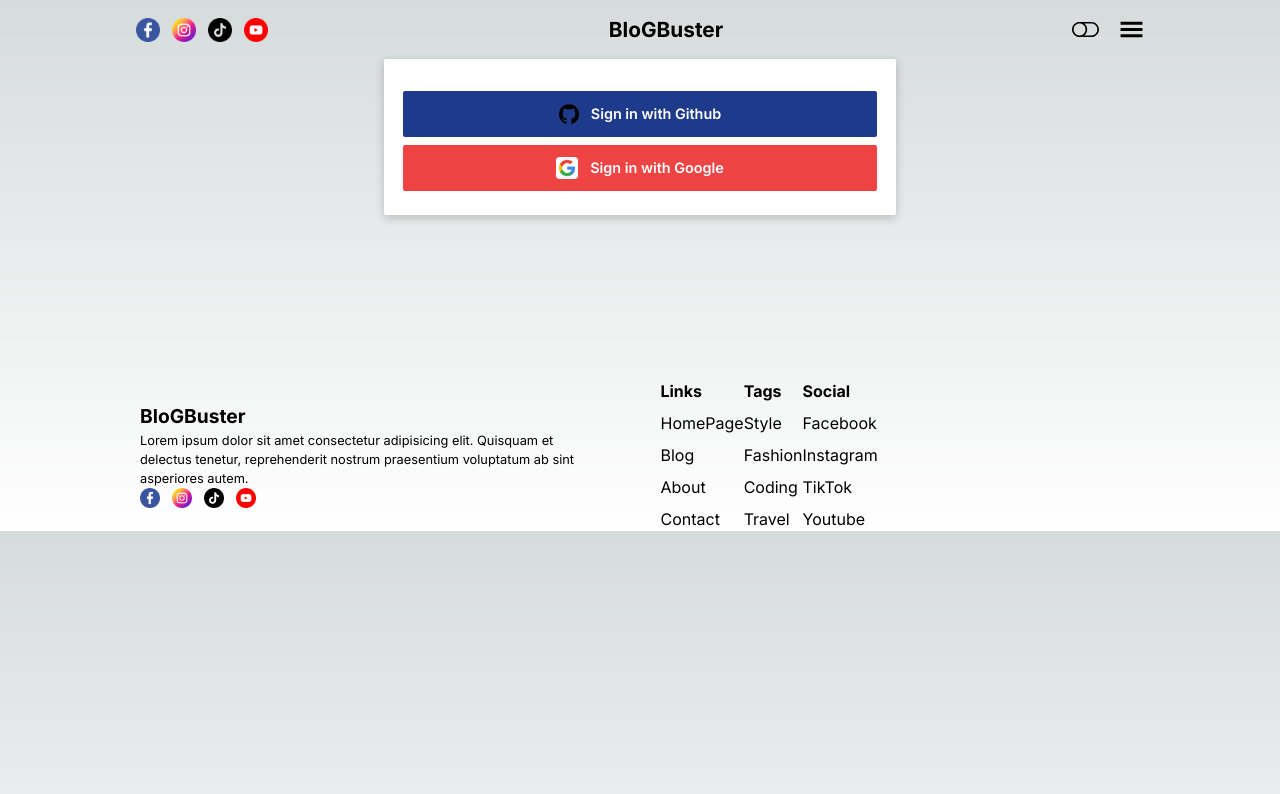
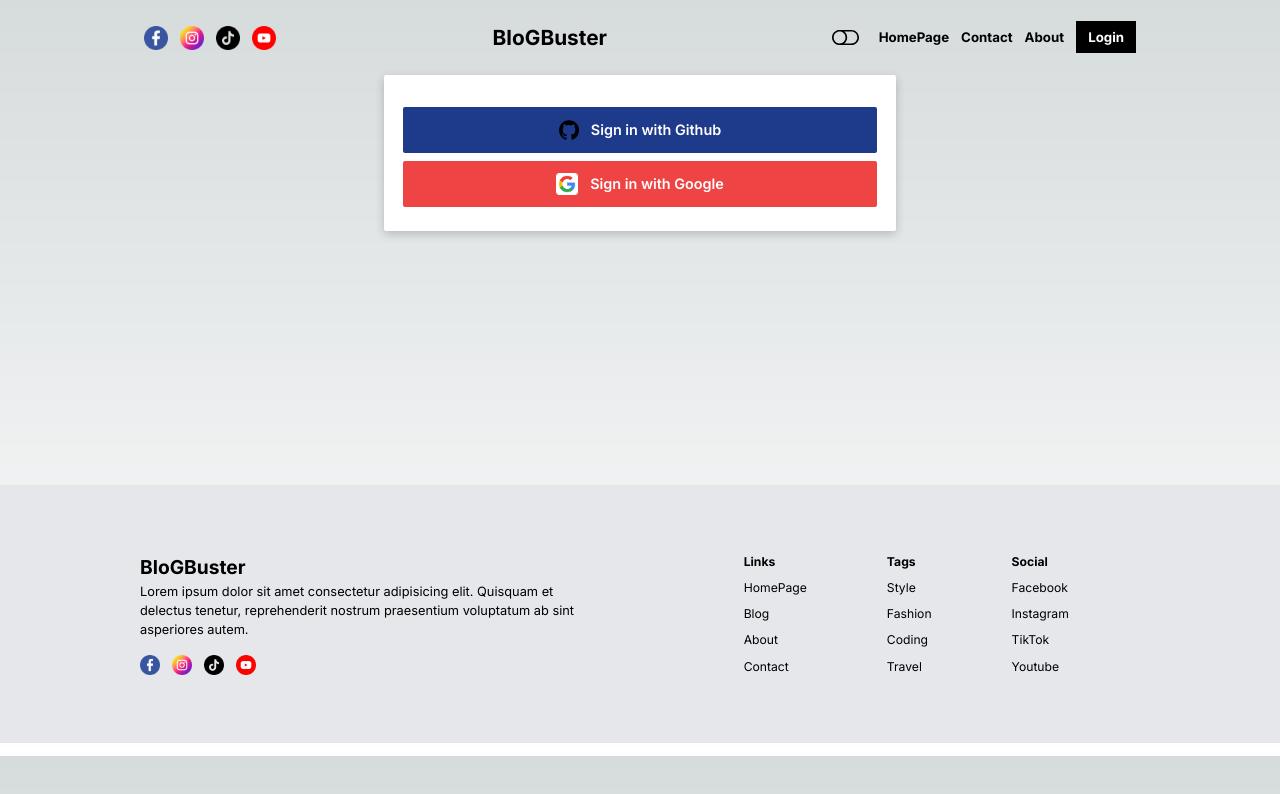
Before and after one commit to Aditya30december2003/BloGBuster, a Next.js app: page /login in a window 1280 px wide. Shown: the top 794 px of the page. Built offline with nearby package versions, Linux system fonts and the light colour scheme; no server answers.

Commit message:
changes in tailwind

```diff
--- a/tailwind.config.ts
+++ b/tailwind.config.ts
@@ -2,9 +2,8 @@ import type { Config } from "tailwindcss";
 
 const config: Config = {
   content: [
-    "./src/pages/**/*.{js,ts,jsx,tsx,mdx}",
-    "./src/components/**/*.{js,ts,jsx,tsx,mdx}",
     "./src/app/**/*.{js,ts,jsx,tsx,mdx}",
+    "./src/Components/**/*.{js,ts,jsx,tsx,mdx}",
   ],
   theme: {
     extend: {
```
